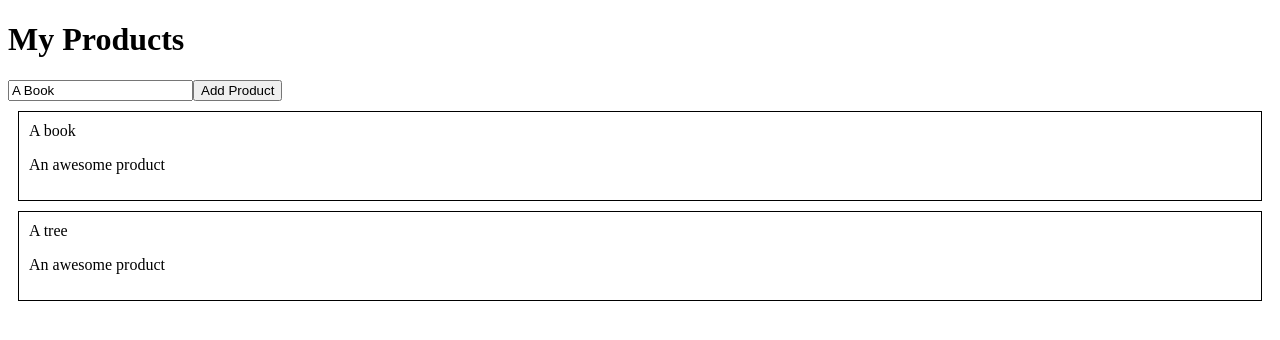
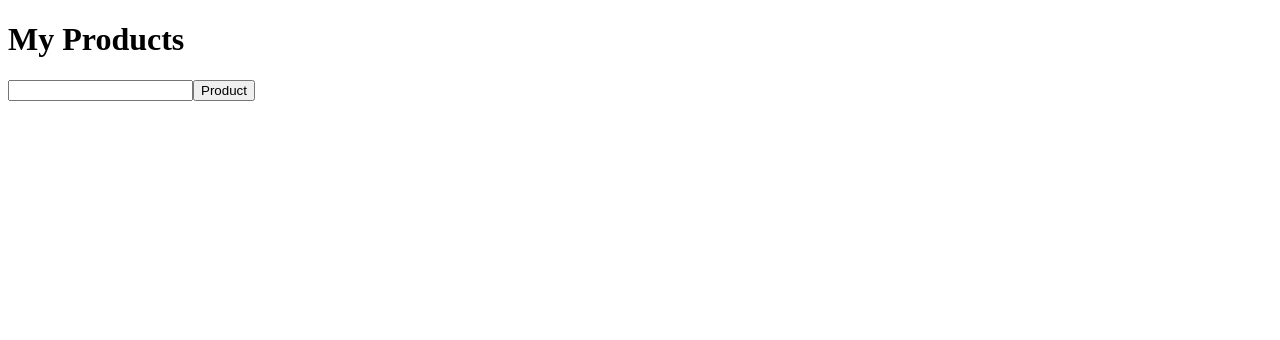
Before and after one commit to gunter-maxim/Udemy-angularmaterial-ngrx, an Angular app: page / in a window 1280 px wide. Shown: the top 340 px of the page. Built offline with nearby package versions, Linux system fonts and the light colour scheme.

Commit message:
Added productsUpdated as Subject rxjs

```diff
--- a/src/app/app.module.ts
+++ b/src/app/app.module.ts
@@ -6,6 +6,7 @@ import { FormsModule} from '@angular/forms';
 import { AppComponent } from './app.component';
 import { ProductComponent } from './product/product.component';
 import { ProductsComponent } from './products/products.component';
+import { ProductsService } from './products/products.service';
 
 @NgModule({
   declarations: [
@@ -17,7 +18,7 @@ import { ProductsComponent } from './products/products.component';
     BrowserModule,
     FormsModule
   ],
-  providers: [],
+  providers: [ProductsService],
   bootstrap: [AppComponent]
 })
 export class AppModule { }
--- a/src/app/product/product.component.ts
+++ b/src/app/product/product.component.ts
@@ -1,4 +1,5 @@
 import { Component, OnInit, Input, EventEmitter, Output } from '@angular/core';
+import { ProductsService } from '../products/products.service';
 
 @Component({
   selector: 'app-product',
@@ -9,13 +10,14 @@ export class ProductComponent implements OnInit {
   @Input() productName: string;
   @Output() productClicked = new EventEmitter();
 
-    constructor() { }
+    constructor(private productService: ProductsService) { }
 
   ngOnInit() {
   }
 
   onClicked(){
     this.productClicked.emit();
+    this.productService.deleteProduct(this.productName);
   }
 
 }
--- a/src/app/products/products.component.html
+++ b/src/app/products/products.component.html
@@ -1,4 +1,11 @@
 <h1> My Products </h1>
-<input type="text"[(ngModel)] = "productName">
-<button (click)="onAddProduct()">Add Product</button>
+<form (ngSubmit)="onAddProduct(f)" #f="ngForm" >
+<!-- <input type="text"[(ngModel)] = "productName"> -->
+
+<input type="text" ngModel name ="productName" required>
+<!-- <button (click)="onAddProduct()">Add Product</button> -->
+<button type = "submit">Product</button>
+
+</form>
+
 <app-product (productClicked)="onRemoveProduct(product)" *ngFor="let product of products" [productName]="product" ></app-product>
--- a/src/app/products/products.component.ts
+++ b/src/app/products/products.component.ts
@@ -1,27 +1,45 @@
-import { Component, OnInit } from '@angular/core';
+import { Component, OnInit, OnDestroy } from '@angular/core';
+import { NgForm } from '@angular/forms';
+import { ProductsService } from './products.service'
+import { Subscription } from 'rxjs';
 
 @Component({
   selector: 'app-products',
   templateUrl: './products.component.html',
   styleUrls: ['./products.component.css']
 })
-export class ProductsComponent implements OnInit {
+export class ProductsComponent implements OnInit, OnDestroy {
+  ngOnDestroy(): void {
+    this.productsSubscription.unsubscribe();
+  }
   productName = 'A Book';
-  products = ['A book', 'A tree'];
+  products = [];
+  private productsSubscription: Subscription
 
-  constructor() {
+  constructor(private productsService: ProductsService ) {
     // setTimeout(() => {
-    //   this.productName = 'A tree';
+    //   this.products = this.productsService.getProducts();
     // }, 3000);
    }
-   onAddProduct() {
-      this.products.push(this.productName);
+   onAddProduct(form: NgForm) {
+      // this.products.push(this.productName);
+      console.log(form);
+      if(form.valid){
+        // this.products.push(form.value.productName);
+        this.productsService.addProduct(form.value.productName);
+
+
+      }
    }
    onRemoveProduct(productName: string){
     this.products = this.products.filter(p=> p!== productName)
     console.log("evenhandler", productName );
    }
   ngOnInit() {
+    // this.products = this.productsService.getProducts();
+    this.productsSubscription = this.productsService.productsUpdated.subscribe(() => {
+      this.products = this.productsService.getProducts();
+      })
   }
 
 }
--- /dev/null
+++ b/src/app/products/products.service.ts
@@ -0,0 +1,23 @@
+
+import { Subject } from 'rxjs';
+
+export class ProductsService{
+
+    private products = ['A Book'];
+    productsUpdated = new Subject();
+
+
+    addProduct(productName:string){
+        this.products.push(productName);
+        this.productsUpdated.next();
+    }
+
+    getProducts() {
+        return [...this.products];
+    }
+    deleteProduct(productName: string){
+        this.products = this.products.filter(p => p!==productName);
+        this.productsUpdated.next();
+    }
+
+}
```
